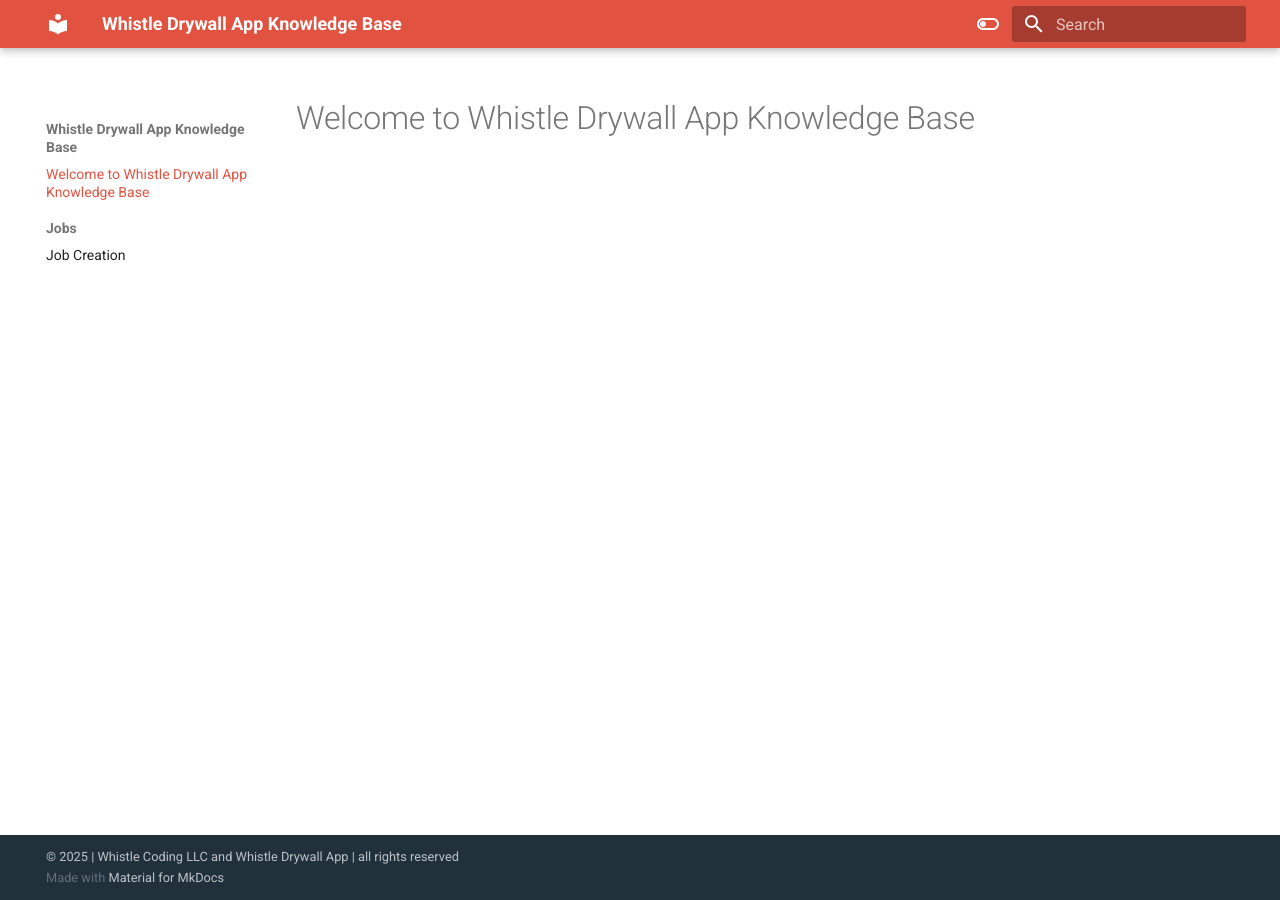
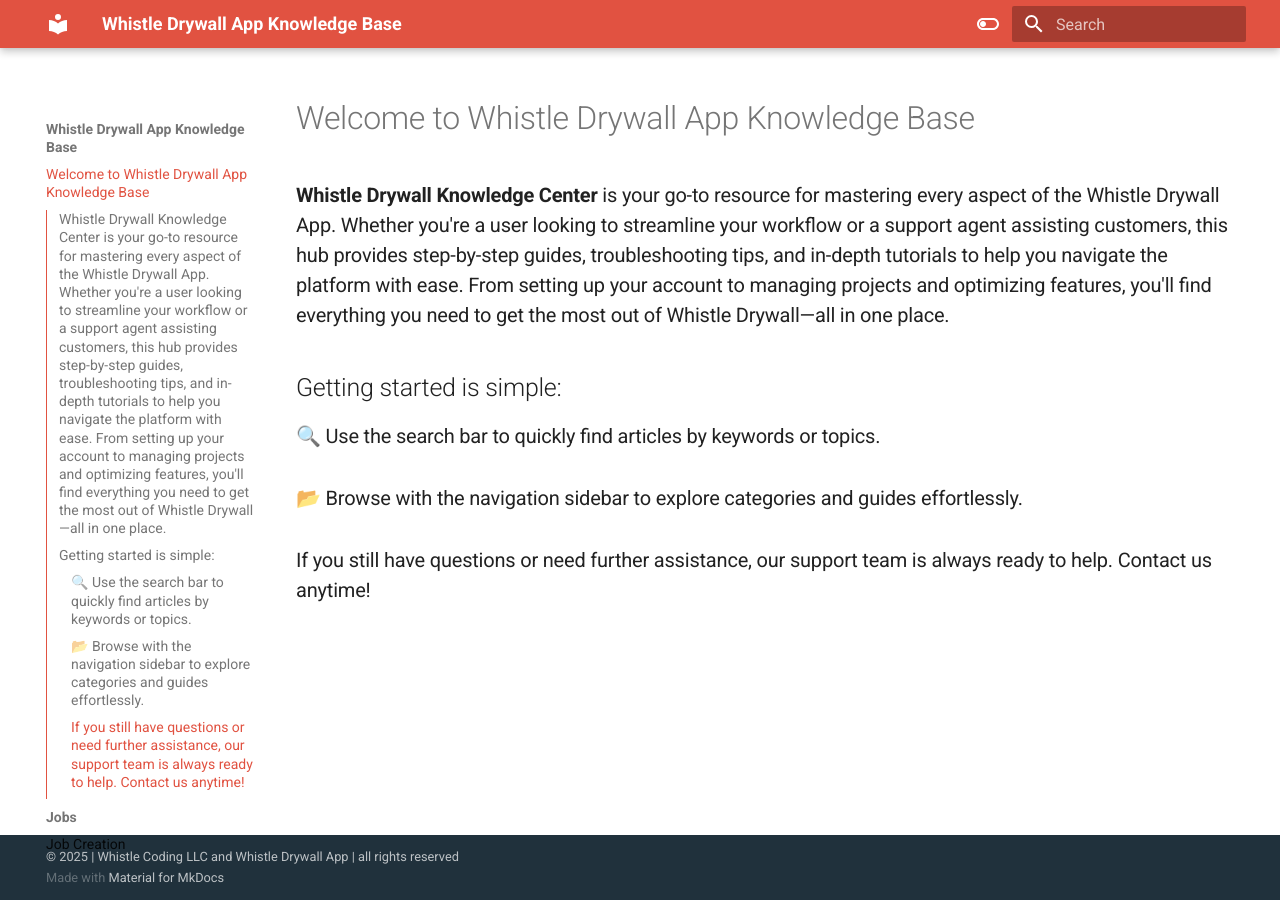
Before and after one commit to adrianlebaron/knowledge-base-whistle-drywall-app, an MkDocs documentation site: the page built from docs/index.md, in a window 1280 px wide. Built offline with MkDocs 1.6.1 and Material for MkDocs 9.7.7, drawn with Linux system fonts in a browser that asks for light colours.

Commit message:
Update index.md

```diff
--- a/docs/index.md
+++ b/docs/index.md
@@ -1 +1,7 @@
 # Welcome to Whistle Drywall App Knowledge Base
+
+### **Whistle Drywall Knowledge Center** is your go-to resource for mastering every aspect of the Whistle Drywall App. Whether you're a user looking to streamline your workflow or a support agent assisting customers, this hub provides step-by-step guides, troubleshooting tips, and in-depth tutorials to help you navigate the platform with ease. From setting up your account to managing projects and optimizing features, you'll find everything you need to get the most out of Whistle Drywall—all in one place.
+## Getting started is simple:
+### 🔍 Use the search bar to quickly find articles by keywords or topics.
+### 📂 Browse with the navigation sidebar to explore categories and guides effortlessly.
+### If you still have questions or need further assistance, our support team is always ready to help. Contact us anytime!
```
